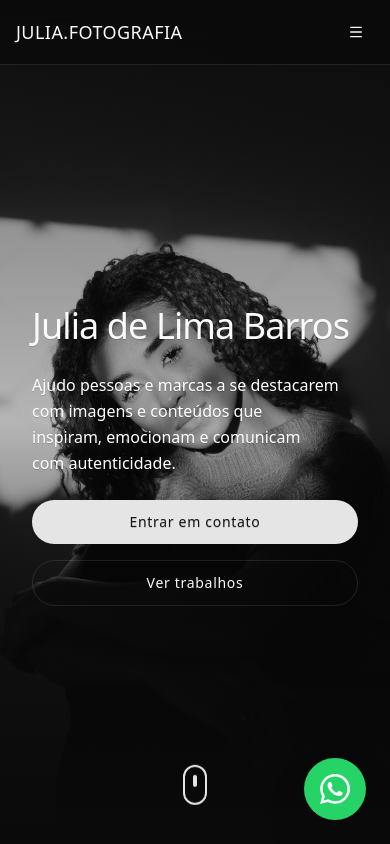
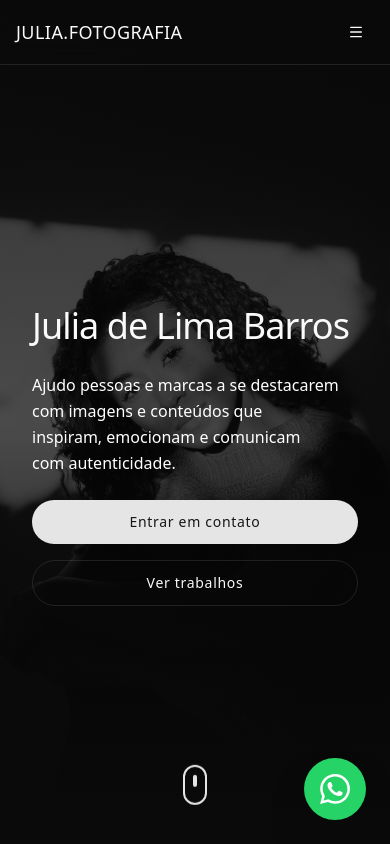
Before and after one commit to thiagoalvesfoz/portfolio-fotografia, a Next.js app: page / in a window 390 px wide. Shown: the top 844 px of the page. Built offline with nearby package versions, Linux system fonts and the light colour scheme.

Commit message:
fix photos

```diff
--- a/src/components/Hero.tsx
+++ b/src/components/Hero.tsx
@@ -11,8 +11,8 @@ export function Hero() {
       className="relative sm:bg-transparent pt-16 lg:pt-20 min-h-screen flex items-center mx-auto"
     >
       {/* Background Video Placeholder */}
-      <div className="absolute lg:hidden inset-0 -z-10  ">
-        <div className="absolute inset-0 bg-gradient-to-b from-background/60 via-background/30 to-background z-10" />
+      <div className="absolute top-0 left-0 lg:hidden inset-0 -z-10 bg-red-500 ">
+        <div className="absolute inset-0 bg-linear-to-b from-background/60 via-background/30 to-background z-10  bg-black/60" />
         <Image
           src="/julia.jpeg"
           alt="Fotografia de retrato profissional"
@@ -24,7 +24,7 @@ export function Hero() {
 
       <div className="container mx-auto px-8 lg:px-8 py-12 lg:py-20">
         <div className=" grid lg:grid-cols-2 gap-8 lg:gap-16 items-center">
-          <div className="space-y-6 lg:space-y-8 text-shadow-2xs">
+          <div className="space-y-6 lg:space-y-8 text-shadow">
             <h1 className="text-4xl md:text-5xl lg:text-7xl font-light leading-tight tracking-tight text-balance">
               Julia de Lima Barros
             </h1>
@@ -52,7 +52,7 @@ export function Hero() {
             </div>
           </div>
 
-          <div className="hidden lg:block w-full h-full bg-black lg:relative aspect-[3/4] lg:aspect-[4/5] overflow-hidden rounded-3xl">
+          <div className="hidden lg:block w-full h-full bg-black lg:relative aspect-3/4 lg:aspect-4/5 overflow-hidden rounded-3xl">
             <Image
               src="/julia.jpeg"
               alt="Fotografia de retrato profissional"
--- a/src/components/portfolio.tsx
+++ b/src/components/portfolio.tsx
@@ -23,7 +23,7 @@ const portfolioItems = [
     id: 4,
     title: 'Aniversário infantil',
     category: 'FOTOGRAFIA | SOCIAL MEDIA',
-    image: '/foto9.JPEG',
+    image: '/foto3.JPEG',
   },
   {
     id: 5,
@@ -62,7 +62,7 @@ export function Portfolio() {
                 src={item.image || '/placeholder.svg'}
                 alt={item.title}
                 fill
-                className="object-cover transition-transform duration-500 group-hover:scale-105 "
+                className="object-cover transition-transform duration-500 group-hover:scale-105"
               />
               <div className="absolute inset-0 bg-linear-to-t from-black/80 opacity-100 md:opacity-0 md:group-hover:opacity-100 via-black/20 to-transparent transition-opacity duration-300">
                 <div className="absolute bottom-0 left-0 right-0 p-6 text-white">
```
